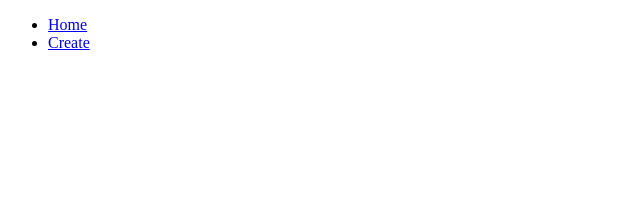
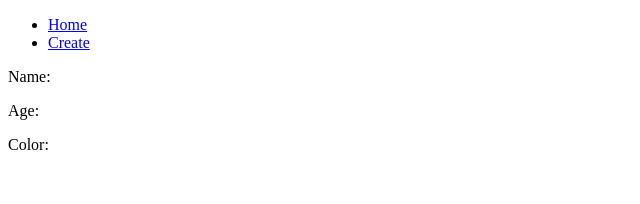
Before and after one commit to MariaMicek/firebase-crud, a React (Create React App) app: page /read/1 in a window 1280 px wide. Shown: the top 204 px of the page, without its empty margins (0-640 px from the left). Built offline with nearby package versions, Linux system fonts and the light colour scheme; no server answers.

Commit message:
displaying single element in Read.js

```diff
--- a/src/App.js
+++ b/src/App.js
@@ -3,6 +3,7 @@ import { BrowserRouter, Route } from 'react-router-dom'
 import List from './components/List'
 import Menu from './components/Menu'
 import Create from './components/Create'
+import Read from './components/Read'
 
 class App extends Component {
   render() {
@@ -11,6 +12,7 @@ class App extends Component {
         <Menu />
         <Route exact path={'/'} component={List} />
         <Route path={'/create'} component={Create} />
+        <Route path={'/read/:id'} component={Read} />
       </BrowserRouter>
     )
   }
--- a/src/components/List.js
+++ b/src/components/List.js
@@ -1,4 +1,5 @@
 import React, { Component } from 'react'
+import { Link } from 'react-router-dom'
 
 class List extends Component {
     state = {
@@ -40,7 +41,9 @@ class List extends Component {
                     <div
                         key={el.id}
                     >
-                        {el.name}
+                        <Link to={`/read/${el.id}`}>
+                            {el.name}
+                        </Link>
                         <button
                             onClick={() => this.handleRemove(el.id)}
                         >
--- /dev/null
+++ b/src/components/Read.js
@@ -0,0 +1,32 @@
+import React from 'react'
+
+class Read extends React.Component {
+    state = {}
+
+    componentDidMount() {
+        const id = this.props.match.params.id
+        fetch(`https://first-project-marysia.firebaseio.com/cats/${id}.json`)
+            .then(response => response.json())
+            .then(data => {
+                this.setState(data)
+            })
+    }
+
+    render() {
+        return (
+            <div>
+                <p>
+                    Name: {this.state.name}
+                </p>
+                <p>
+                    Age: {this.state.age}
+                </p>
+                <p>
+                    Color: {this.state.color}
+                </p>
+            </div>
+        )
+    }
+}
+
+export default Read
```
